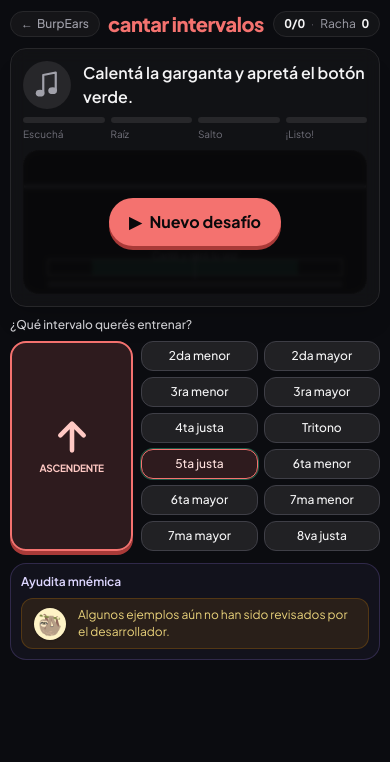
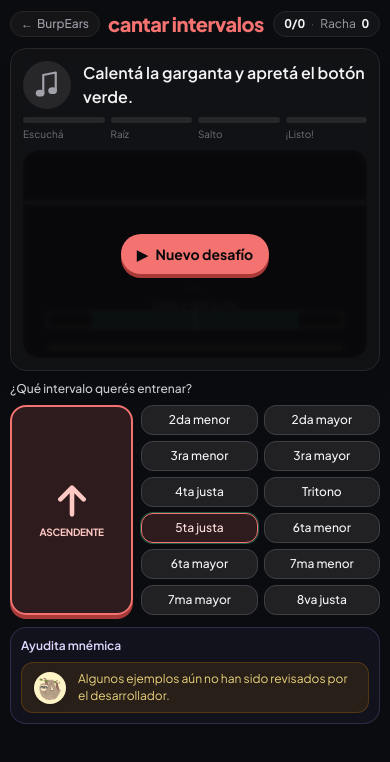
Before and after one commit to pablolospe/intervals, a Next.js app: page /intervalos/cantar in a window 390 px wide. Shown: the top 762 px of the page. Built offline with nearby package versions, Linux system fonts and the light colour scheme.

Commit message:
fix: improve layout and responsiveness of trainer app UI components

```diff
--- a/src/components/trainer-app.tsx
+++ b/src/components/trainer-app.tsx
@@ -92,7 +92,7 @@ export function TrainerApp({ mode }: { mode: "recognize" | "sing" }) {
       </header>
 
       <div className="flex flex-col gap-2.5 md:grid md:min-h-0 md:flex-1 md:grid-cols-[minmax(0,1.4fr)_minmax(0,1fr)] md:gap-3">
-        <section className="flex flex-col self-start rounded-2xl border border-zinc-800 bg-zinc-900/50 p-3 shadow-xl backdrop-blur sm:rounded-3xl sm:p-5">
+        <section className="flex w-full min-w-0 flex-col self-start rounded-2xl border border-zinc-800 bg-zinc-900/50 p-3 shadow-xl backdrop-blur sm:rounded-3xl sm:p-5">
           <div className="mb-2 flex items-center gap-3 sm:mb-4 sm:gap-4">
             <div
               key={`${phase}-${score.total}`}
@@ -130,14 +130,14 @@ export function TrainerApp({ mode }: { mode: "recognize" | "sing" }) {
           </ol>
 
           {/* Pitch view: action buttons float over it while it's idle, and shrink to the corner while singing. */}
-          <div className={`relative shrink-0 ${finished ? "h-64 sm:h-64 md:h-72" : "h-36 sm:h-44 md:h-52 [@media(max-height:600px)]:h-28"}`}>
+          <div className="relative h-52 shrink-0 sm:h-56 md:h-60 [@media(max-height:600px)]:h-44">
             <PitchCanvas idleLabel={t.idleLabel} />
             {canvasIdle ? (
-              <div className="absolute inset-0 flex flex-col items-center justify-center gap-3 rounded-2xl bg-zinc-950/80 p-3 backdrop-blur-[2px]">
+              <div className="absolute inset-0 flex flex-col items-center justify-center gap-3 overflow-y-auto rounded-2xl bg-zinc-950/80 p-3 backdrop-blur-[2px]">
                 {finished && def && evaluation && quip && (
                   <div
                     role="status"
-                    className={`w-full max-w-md rounded-2xl border-2 px-4 py-3 text-center shadow-lg ${
+                    className={`w-full max-w-md rounded-2xl border-2 px-3 py-2 text-center shadow-lg sm:px-4 sm:py-3 ${
                       phase === "SUCCESS" ? "border-green-400 bg-green-500/15 text-green-100" : "border-red-400 bg-red-500/15 text-red-100"
                     }`}
                   >
@@ -153,12 +153,12 @@ export function TrainerApp({ mode }: { mode: "recognize" | "sing" }) {
                     </p>
                   </div>
                 )}
-                <div className="flex flex-col items-center gap-2.5 sm:flex-row sm:gap-3">
-                <button onClick={startChallenge} className="btn btn-primary px-5 py-3 text-base sm:px-6">
+                <div className="flex items-center gap-2.5 sm:gap-3">
+                <button onClick={startChallenge} className="btn btn-primary px-4 py-2.5 text-sm sm:px-6 sm:py-3 sm:text-base">
                   <span aria-hidden>▶</span> {mainLabel}
                 </button>
                 {def && (
-                  <button onClick={replay} className="btn btn-ghost px-5 py-3 text-base">
+                  <button onClick={replay} className="btn btn-ghost px-4 py-2.5 text-sm sm:px-5 sm:py-3 sm:text-base">
                     <span aria-hidden>↻</span> {t.replay}
                   </button>
                 )}
```
